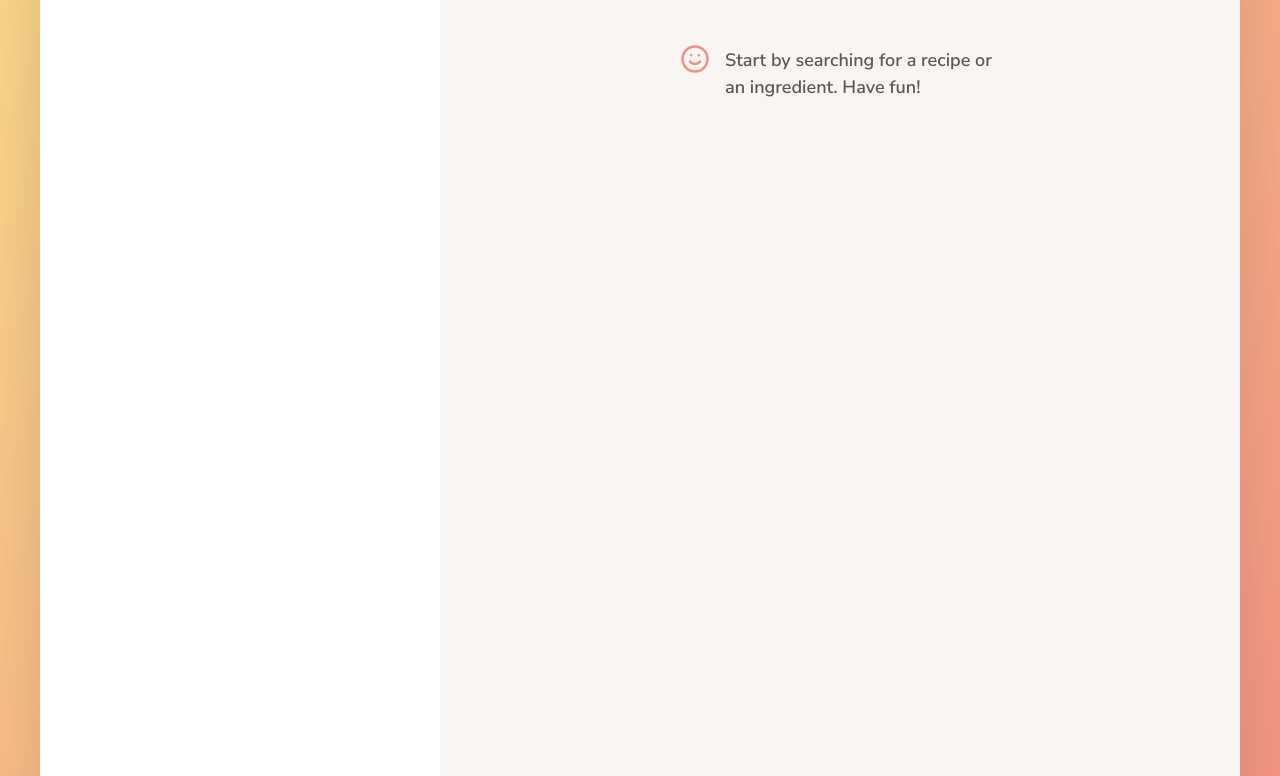
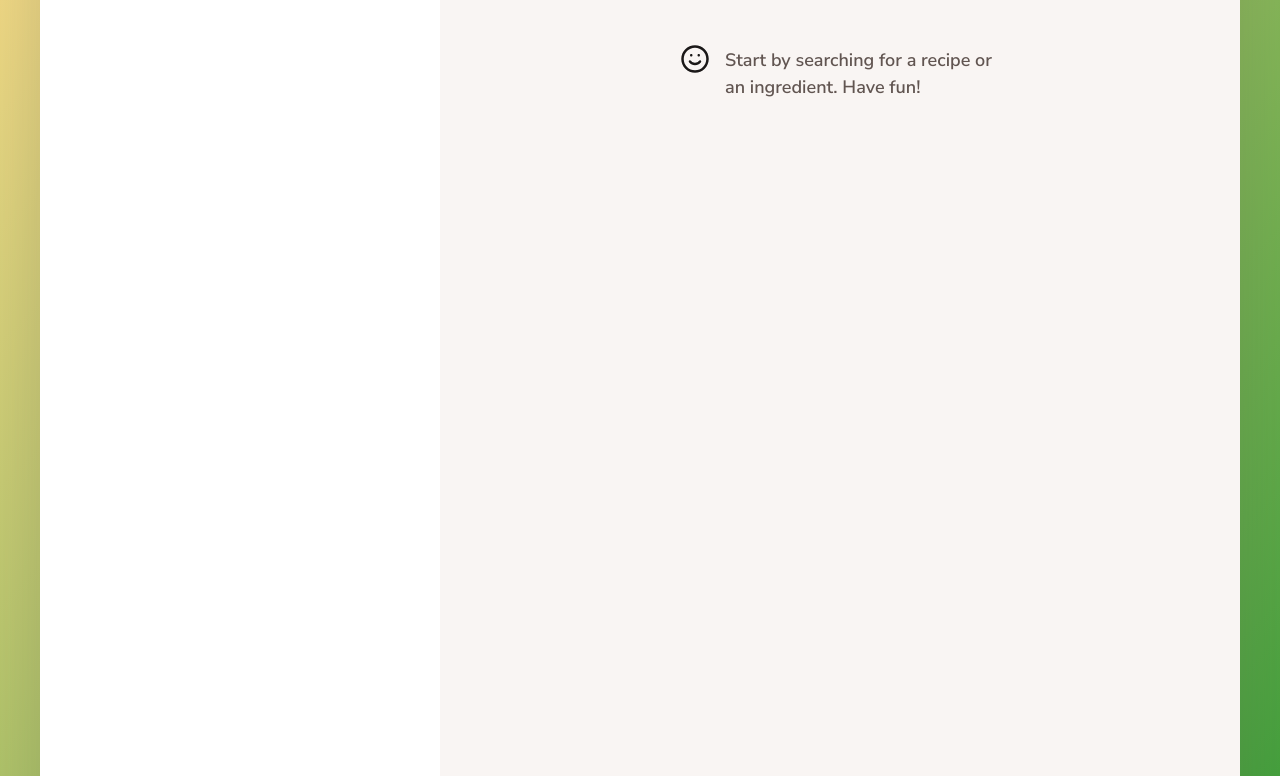
Before and after one commit to hirak-saharia/Recipe-Generator, a website built with Parcel: page index.html in a window 1280 px wide. Shown: the part 154-930 px from the top of the page. Built offline with nearby package versions, Linux system fonts and the light colour scheme; no server answers.

Commit message:
changed base color for background

```diff
--- a/src/sass/_base.scss
+++ b/src/sass/_base.scss
@@ -1,7 +1,8 @@
 // $color-primary: #f59a83;
-$color-primary: #f38e82;
+// $color-primary: #f38e82;
+$color-primary: #1b1818;
 $color-grad-1: #fbdb89;
-$color-grad-2: #f48982;
+$color-grad-2: #289731;
 
 $color-grey-light-1: #f9f5f3; // Light background
 $color-grey-light-2: #f2efee; // Light lines
```
